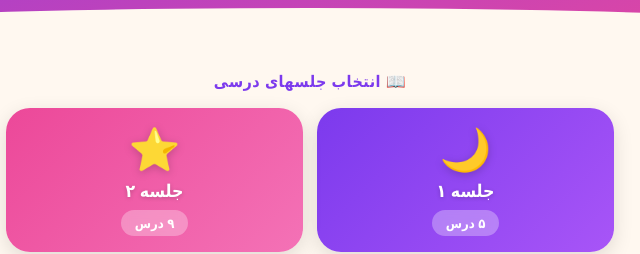
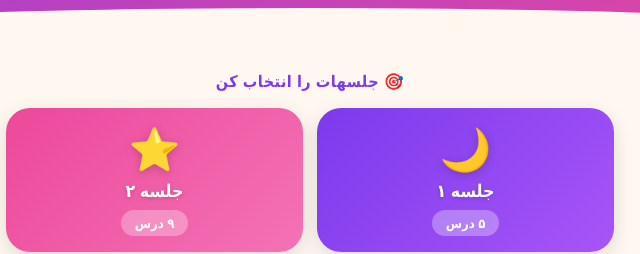
Before and after one commit to hafizschool340-alt/hafiz-school, a plain HTML site: page index.html in a window 1280 px wide. Shown: the part 278-532 px from the top of the page, 330-970 px from the left. Drawn offline with Linux system fonts and the light colour scheme.

```diff
--- a/index.html
+++ b/index.html
@@ -272,7 +272,7 @@ video{width:100%;border-radius:16px;background:#111;max-height:240px;display:blo
   </div>
 
   <div class="container">
-    <div class="section-title">📖 انتخاب جلسهای درسی</div>
+    <div class="section-title">🎯 جلسهات را انتخاب کن</div>
     <div class="session-grid sc-colors" id="sessionGrid">
       <div class="loading"><div class="spinner"></div>در حال بارگذاری...</div>
     </div>
```
